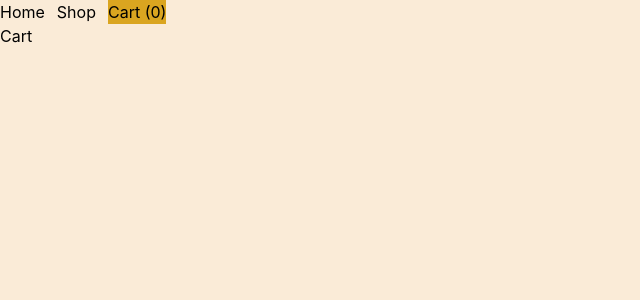
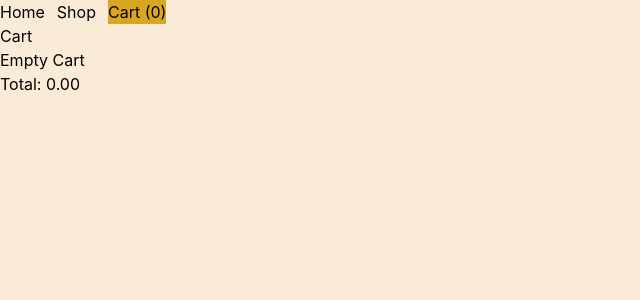
Before and after one commit to alexandrr2222/Shopping-Cart-React, a React (Vite) app: page /cart in a window 1280 px wide. Shown: the top 300 px of the page, without its empty margins (0-640 px from the left). Built offline with nearby package versions, Linux system fonts and the light colour scheme.

Commit message:
Add cart

```diff
--- a/src/App.tsx
+++ b/src/App.tsx
@@ -5,7 +5,23 @@ import type { CartContextType, CartType, Product } from "./types";
 function App() {
   const [cart, setCart] = useState<CartType>([]);
   function addToCart(product: Product) {
-    setCart((prev) => [...prev, product]);
+    setCart((prev) => {
+      const filteredPrev = prev.filter((p) => p.id !== product.id);
+      const duplicate = prev.filter((p) => p.id === product.id);
+      if (
+        duplicate.length > 0 &&
+        duplicate[0].quantity !== undefined &&
+        product.quantity !== undefined
+      ) {
+        return [
+          ...filteredPrev,
+          {
+            ...duplicate[0],
+            quantity: duplicate[0].quantity + product.quantity,
+          },
+        ];
+      } else return [...prev, product];
+    });
   }
 
   return (
--- a/src/components/ProductCard.tsx
+++ b/src/components/ProductCard.tsx
@@ -8,7 +8,7 @@ export function ProductCard({ product }: { product: Product }) {
   const { addToCart } = useOutletContext<CartContextType>();
   return (
     <li className="border-2 border-black">
-      <h2>{product.title}</h2>
+      <h3>{product.title}</h3>
       <img src={product.image} alt={product.title} />
       <div>{product.description}</div>
       <div>
--- a/src/pages/Cart.tsx
+++ b/src/pages/Cart.tsx
@@ -1,7 +1,37 @@
+import { useOutletContext } from "react-router";
+import type { CartContextType } from "../types";
+
 export function Cart() {
+  const { cart } = useOutletContext<CartContextType>();
   return (
     <div>
       <h2>Cart</h2>
+      {cart.length < 1 ? (
+        <p>Empty Cart</p>
+      ) : (
+        <ul>
+          {cart.map((product) => {
+            return (
+              <li key={product.id} className="outline-2 outline-black">
+                <div>{product.title}</div>
+                <div>Amount: {product.quantity}</div>
+                <div>Price per item: {product.price}</div>
+              </li>
+            );
+          })}
+        </ul>
+      )}
+      <div>
+        Total:{" "}
+        {cart
+          .reduce(
+            (sum, product) =>
+              sum + product.price * (product.quantity ? product.quantity : 0),
+            0,
+          )
+          .toFixed(2)}
+      </div>
     </div>
   );
 }
+// refactor cart adding to usereducer, so it add 1, remove 1, addNew
--- a/src/pages/ErrorPage.tsx
+++ b/src/pages/ErrorPage.tsx
@@ -1,7 +1,7 @@
 export function ErrorPage() {
   return (
     <>
-      <h1>Error</h1>
+      <h2>Error</h2>
     </>
   );
 }
--- a/src/pages/Home.tsx
+++ b/src/pages/Home.tsx
@@ -1,7 +1,7 @@
 export function Home() {
   return (
     <>
-      <h1>Home</h1>
+      <h2>Home</h2>
       <p>yo yo yo</p>
     </>
   );
--- a/src/pages/Shop.tsx
+++ b/src/pages/Shop.tsx
@@ -11,7 +11,7 @@ export function Shop() {
   }, []);
   return (
     <>
-      <h1>Shop</h1>
+      <h2>Shop</h2>
       {fetching.status === "loading" ? <p>Loading...</p> : null}
       {fetching.status === "error" ? (
         <p>Fetching data failed: {fetching.error}</p>
```
